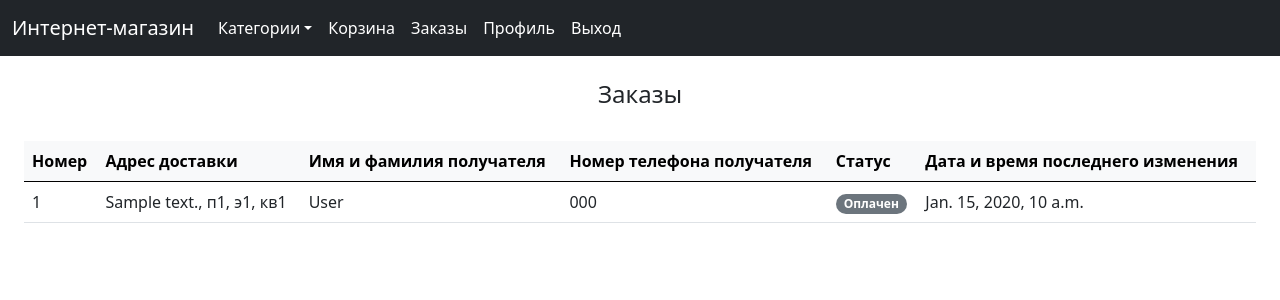
After one commit to NikitaRadin/online_store, a Django app: page /orders/ in a window 1280 px wide. The commit adds this page. Shown: the top 300 px of the page. Run offline with Django 3.2, Linux system fonts and the light colour scheme; a user stored in the database is signed in; tables that the repository leaves empty hold one stand-in row (values such as "Sample post"); some libraries are stand-ins or nearby versions.

Commit message:
Добавлен шаблон для заказов

```diff
--- a/online_store/urls.py
+++ b/online_store/urls.py
@@ -11,6 +11,7 @@ urlpatterns = [
     path('order_making/', views.order_making),
     path('successful_payment_completion/', views.successful_payment_completion),
     path('unsuccessful_payment_completion/', views.unsuccessful_payment_completion),
+    path('orders/', views.orders),
     path('user_login/', views.user_login),
     path('user_logout/', views.user_logout),
     path('user_registration/', views.user_registration),
--- a/online_store_app/views.py
+++ b/online_store_app/views.py
@@ -192,6 +192,16 @@ def unsuccessful_payment_completion(request):
     return redirect('/cart')
 
 
+@login_required(login_url='/user_login',
+                redirect_field_name=None)
+def orders(request):
+    context = {'title': 'Заказы',
+               'header': 'Заказы',
+               'orders': request.user.order_set.all().order_by('-last_change_date_time')}
+    add_basic_context(context)
+    return render(request, 'orders.html', context=context)
+
+
 @user_passes_test(lambda user: not user.is_authenticated,
                   login_url='/category/?category_id=1',
                   redirect_field_name=None)
--- a/templates/basic.html
+++ b/templates/basic.html
@@ -34,7 +34,7 @@
                     <a class="nav-link active" href="/cart">Корзина</a>
                 </li>
                 <li class="nav-item">
-                    <a class="nav-link active" href="#">Заказы</a>
+                    <a class="nav-link active" href="/orders">Заказы</a>
                 </li>
                 <li class="nav-item">
                     <a class="nav-link active" href="#">Профиль</a>
--- /dev/null
+++ b/templates/orders.html
@@ -0,0 +1,45 @@
+{% extends "basic.html" %}
+{% block content %}
+<div class="row">
+    <div class="col">
+        <table class="table table-hover">
+            <thead class="table-light">
+            <tr>
+                <th scope="col">Номер</th>
+                <th scope="col">Адрес доставки</th>
+                <th scope="col">Имя и фамилия получателя</th>
+                <th scope="col">Номер телефона получателя</th>
+                <th scope="col">Статус</th>
+                <th scope="col">Дата и время последнего изменения</th>
+            </tr>
+            </thead>
+            <tbody>
+            {% for order in orders %}
+            <tr>
+                <td>{{ order.id }}</td>
+                <td>{{ order.delivery_address }}, п{{ order.entrance }}, э{{ order.floor }}, кв{{ order.apartment }}</td>
+                <td>{{ order.recipient_first_last_name }}</td>
+                <td>{{ order.recipient_phone_number }}</td>
+                <td>
+                    {% if order.status == 4 %}
+                    <span class="badge rounded-pill bg-success">Получен</span>
+                    {% elif order.status == 3 %}
+                    <span class="badge rounded-pill bg-warning">Доставлен</span>
+                    {% elif order.status == 2 %}
+                    <span class="badge rounded-pill bg-info">Отправлен</span>
+                    {% elif order.status == 1 %}
+                    <span class="badge rounded-pill bg-secondary">Оплачен</span>
+                    {% elif order.status == 0 %}
+                    <span class="badge rounded-pill bg-primary">Оформлен</span>
+                    {% elif order.status == -1 %}
+                    <span class="badge rounded-pill bg-danger">Отклонён</span>
+                    {% endif %}
+                </td>
+                <td>{{ order.last_change_date_time }}</td>
+            </tr>
+            {% endfor %}
+            </tbody>
+        </table>
+    </div>
+</div>
+{% endblock content %}
```
